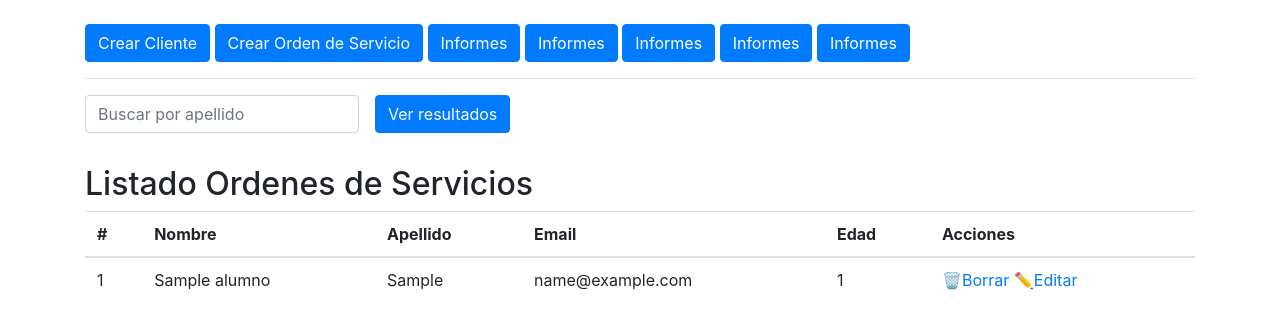
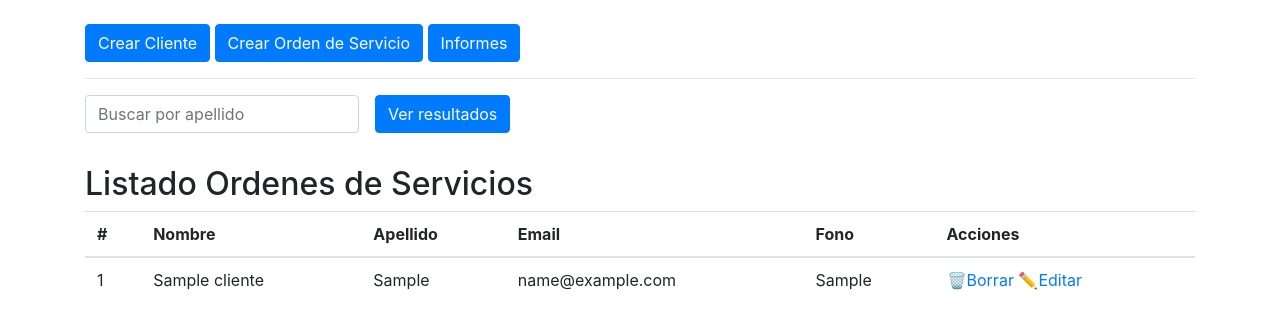
Before and after one commit to insomn1um/sysos, a PHP site: page / in a window 1280 px wide. Shown: the top 329 px of the page. Run offline with PHP 8.4, Linux system fonts and the light colour scheme; tables that the repository leaves empty hold one stand-in row (values such as "Sample post").

Commit message:
Lista de Clientes en index.php

```diff
--- a/data/migración.sql
+++ b/data/migración.sql
@@ -14,7 +14,7 @@ CREATE TABLE alumnos (
 
 CREATE TABLE clientes (
   id INT(11) UNSIGNED AUTO_INCREMENT PRIMARY KEY,
-  rut VARCHAR(10) ,
+  rut VARCHAR(15) ,
   nombre VARCHAR(30) ,
   apellido VARCHAR(30) ,
   email VARCHAR(50) ,
--- a/index.php
+++ b/index.php
@@ -14,20 +14,20 @@ try {
   $conexion = new PDO($dsn, $config['db']['user'], $config['db']['pass'], $config['db']['options']);
 
   if (isset($_POST['apellido'])) {
-    $consultaSQL = "SELECT * FROM alumnos WHERE apellido LIKE '%" . $_POST['apellido'] . "%'";
+    $consultaSQL = "SELECT * FROM clientes WHERE apellido LIKE '%" . $_POST['apellido'] . "%'";
   } else {
-    $consultaSQL = "SELECT * FROM alumnos";
+    $consultaSQL = "SELECT * FROM clientes";
   }
 
   $sentencia = $conexion->prepare($consultaSQL);
   $sentencia->execute();
 
-  $alumnos = $sentencia->fetchAll();
+  $clientes = $sentencia->fetchAll();
 } catch (PDOException $error) {
   $error = $error->getMessage();
 }
 
-$titulo = isset($_POST['apellido']) ? 'Lista de alumnos (' . $_POST['apellido'] . ')' : 'Listado Ordenes de Servicios';
+$titulo = isset($_POST['apellido']) ? 'Lista de clientes (' . $_POST['apellido'] . ')' : 'Listado Ordenes de Servicios';
 ?>
 
 <?php include "templates/header.php"; ?>
@@ -53,10 +53,6 @@ if ($error) {
     <div class="col-md-12">
       <a href="crearcliente.php" class="btn btn-primary mt-4">Crear Cliente</a>
       <a href="crearos.php" class="btn btn-primary mt-4">Crear Orden de Servicio</a>
-      <a href="crear.php" class="btn btn-primary mt-4"> Informes</a>
-      <a href="crear.php" class="btn btn-primary mt-4"> Informes</a>
-      <a href="crear.php" class="btn btn-primary mt-4"> Informes</a>
-      <a href="crear.php" class="btn btn-primary mt-4"> Informes</a>
       <a href="crear.php" class="btn btn-primary mt-4"> Informes</a>
 
 
@@ -88,21 +84,21 @@ if ($error) {
             <th>Nombre</th>
             <th>Apellido</th>
             <th>Email</th>
-            <th>Edad</th>
+            <th>Fono</th>
             <th>Acciones</th>
           </tr>
         </thead>
         <tbody>
           <?php
-          if ($alumnos && $sentencia->rowCount() > 0) {
-            foreach ($alumnos as $fila) {
+          if ($clientes&& $sentencia->rowCount() > 0) {
+            foreach ($clientes as $fila) {
           ?>
               <tr>
                 <td><?php echo escapar($fila["id"]); ?></td>
                 <td><?php echo escapar($fila["nombre"]); ?></td>
                 <td><?php echo escapar($fila["apellido"]); ?></td>
                 <td><?php echo escapar($fila["email"]); ?></td>
-                <td><?php echo escapar($fila["edad"]); ?></td>
+                <td><?php echo escapar($fila["fono"]); ?></td>
                 <td>
                   <a href="<?= 'borrar.php?id=' . escapar($fila["id"]) ?>">🗑️Borrar</a>
                   <a href="<?= 'editar.php?id=' . escapar($fila["id"]) ?>">✏️Editar</a>
```
Also changed, not shown: crearcliente.php (+5 -4 lines).
